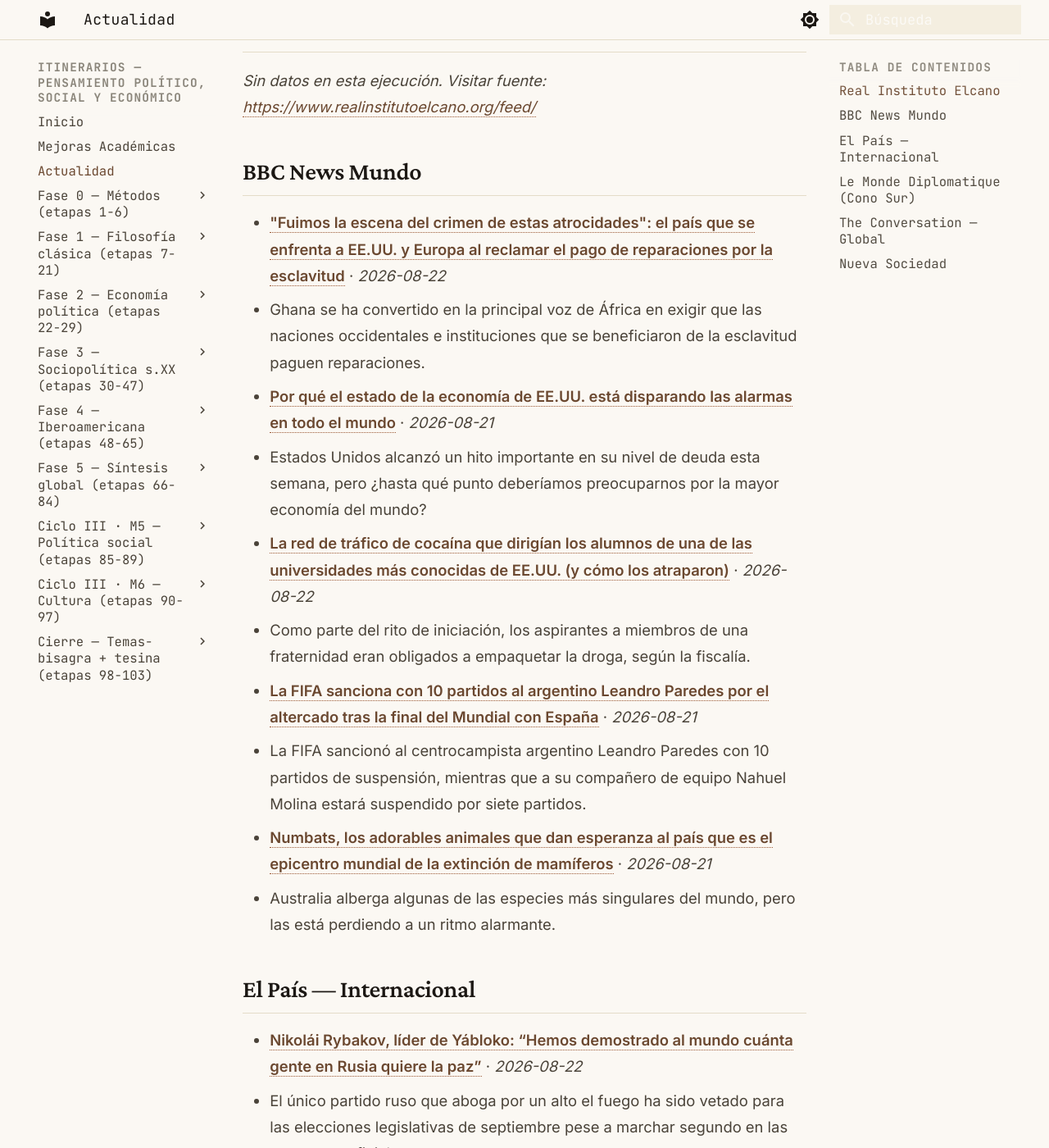
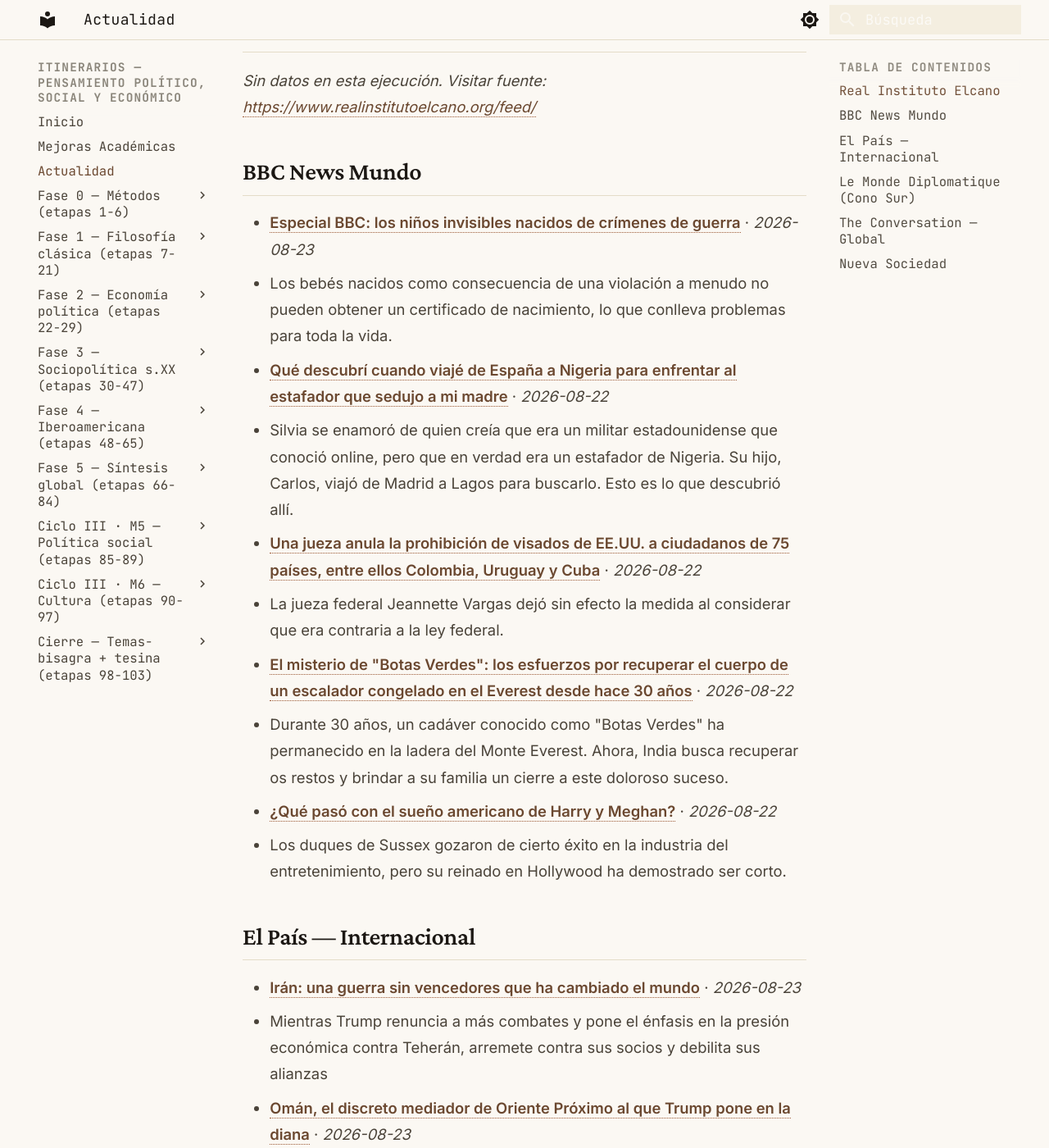
Before and after one commit to MrSpagVi/Curso, an MkDocs documentation site: the page built from docs/actualidad.md, in a window 1280 px wide and 1400 px high, scrolled down 643 px. Shown: the whole window at 82% size. Built offline with MkDocs 1.6.1 and Material for MkDocs 9.7.7, drawn with Linux system fonts in a browser that asks for light colours; some of the changed text lies outside the part shown.

Commit message:
auto: actualidad 2026-08-23

```diff
--- a/docs/actualidad.md
+++ b/docs/actualidad.md
@@ -17,29 +17,29 @@ _Sin datos en esta ejecución. Visitar fuente: [https://www.realinstitutoelcano.
 
 ## BBC News Mundo
 
-- **["Fuimos la escena del crimen de estas atrocidades": el país que se enfrenta a EE.UU. y Europa al reclamar el pago de reparaciones por la esclavitud](https://www.bbc.com/mundo/articles/cm2grpxne10o?at_medium=RSS&at_campaign=rss)** · *2026-08-22*
-  - Ghana se ha convertido en la principal voz de África en exigir que las naciones occidentales e instituciones que se beneficiaron de la esclavitud paguen reparaciones.
-- **[Por qué el estado de la economía de EE.UU. está disparando las alarmas en todo el mundo](https://www.bbc.com/mundo/articles/cg5lrejv18yo?at_medium=RSS&at_campaign=rss)** · *2026-08-21*
-  - Estados Unidos alcanzó un hito importante en su nivel de deuda esta semana, pero ¿hasta qué punto deberíamos preocuparnos por la mayor economía del mundo?
-- **[La red de tráfico de cocaína que dirigían los alumnos de una de las universidades más conocidas de EE.UU. (y cómo los atraparon)](https://www.bbc.com/mundo/articles/c8dnv832zqvo?at_medium=RSS&at_campaign=rss)** · *2026-08-22*
-  - Como parte del rito de iniciación, los aspirantes a miembros de una fraternidad eran obligados a empaquetar la droga, según la fiscalía.
-- **[La FIFA sanciona con 10 partidos al argentino Leandro Paredes por el altercado tras la final del Mundial con España](https://www.bbc.com/mundo/articles/cz7d4g3r514o?at_medium=RSS&at_campaign=rss)** · *2026-08-21*
-  - La FIFA sancionó al centrocampista argentino Leandro Paredes con 10 partidos de suspensión, mientras que a su compañero de equipo Nahuel Molina estará suspendido por siete partidos.
-- **[Numbats, los adorables animales que dan esperanza al país que es el epicentro mundial de la extinción de mamíferos](https://www.bbc.com/mundo/articles/ckg3j4r6l07o?at_medium=RSS&at_campaign=rss)** · *2026-08-21*
-  - Australia alberga algunas de las especies más singulares del mundo, pero las está perdiendo a un ritmo alarmante.
+- **[Especial BBC: los niños invisibles nacidos de crímenes de guerra](https://www.bbc.com/mundo/articles/c5yevxyd21eo?at_medium=RSS&at_campaign=rss)** · *2026-08-23*
+  - Los bebés nacidos como consecuencia de una violación a menudo no pueden obtener un certificado de nacimiento, lo que conlleva problemas para toda la vida.
+- **[Qué descubrí cuando viajé de España a Nigeria para enfrentar al estafador que sedujo a mi madre](https://www.bbc.com/mundo/articles/cj9dxw4wxwyo?at_medium=RSS&at_campaign=rss)** · *2026-08-22*
+  - Silvia se enamoró de quien creía que era un militar estadounidense que conoció online, pero que en verdad era un estafador de Nigeria. Su hijo, Carlos, viajó de Madrid a Lagos para buscarlo. Esto es lo que descubrió allí.
+- **[Una jueza anula la prohibición de visados de EE.UU. a ciudadanos de 75 países, entre ellos Colombia, Uruguay y Cuba](https://www.bbc.com/mundo/articles/cp3r3nn6nnxo?at_medium=RSS&at_campaign=rss)** · *2026-08-22*
+  - La jueza federal Jeannette Vargas dejó sin efecto la medida al considerar que era contraria a la ley federal.
+- **[El misterio de "Botas Verdes": los esfuerzos por recuperar el cuerpo de un escalador congelado en el Everest desde hace 30 años](https://www.bbc.com/mundo/articles/c62v4p573p5o?at_medium=RSS&at_campaign=rss)** · *2026-08-22*
+  - Durante 30 años, un cadáver conocido como "Botas Verdes" ha permanecido en la ladera del Monte Everest. Ahora, India busca recuperar os restos y brindar a su familia un cierre a este doloroso suceso.
+- **[¿Qué pasó con el sueño americano de Harry y Meghan?](https://www.bbc.com/mundo/articles/c5yv12d5r0no?at_medium=RSS&at_campaign=rss)** · *2026-08-22*
+  - Los duques de Sussex gozaron de cierto éxito en la industria del entretenimiento, pero su reinado en Hollywood ha demostrado ser corto.
 
 ## El País — Internacional
 
-- **[Nikolái Rybakov, líder de Yábloko: “Hemos demostrado al mundo cuánta gente en Rusia quiere la paz”](https://elpais.com/internacional/2026-08-22/nikolai-rybakov-lider-de-yabloko-hemos-demostrado-al-mundo-cuanta-gente-en-rusia-quiere-la-paz.html)** · *2026-08-22*
-  - El único partido ruso que aboga por un alto el fuego ha sido vetado para las elecciones legislativas de septiembre pese a marchar segundo en las encuestas oficiales
+- **[Irán: una guerra sin vencedores que ha cambiado el mundo](https://elpais.com/internacional/2026-08-23/iran-una-guerra-sin-vencedores-que-ha-cambiado-el-mundo.html)** · *2026-08-23*
+  - Mientras Trump renuncia a más combates y pone el énfasis en la presión económica contra Teherán, arremete contra sus socios y debilita sus alianzas
+- **[Omán, el discreto mediador de Oriente Próximo al que Trump pone en la diana](https://elpais.com/internacional/2026-08-23/oman-el-discreto-mediador-de-oriente-proximo-al-que-trump-pone-en-la-diana.html)** · *2026-08-23*
+  - El sultanato, una de las puertas al disputado estrecho de Ormuz, negocia con Irán y transmite propuestas a EE UU para que el conflicto no se enquiste
+- **[La sombra de Estados Unidos se alarga sobre el sur de Groenlandia: “Vamos a perder nuestras casas”](https://elpais.com/internacional/europa/informada/2026-08-23/la-sombra-de-estados-unidos-se-alarga-sobre-el-sur-de-groenlandia-vamos-a-perder-nuestras-casas.html)** · *2026-08-23*
+  - El interés de Trump por controlar la gigantesca isla danesa y explotar sus recursos naturales inquieta a la población
 - **[Seguir enterrando la solución de los dos Estados](https://elpais.com/internacional/2026-08-22/seguir-enterrando-la-solucion-de-los-dos-estados.html)** · *2026-08-22*
   - El plan de licitación para la edificación de 1.234 viviendas en la zona E1, que rodea Jerusalén, culmina un proyecto acariciado por gobiernos israelíes de todo signo. Lo que cambia ahora es la impunidad con que Israel podría llevarlo a cabo
-- **[El país más caro del mundo se acerca a la UE empujado por el alto coste de la vida](https://elpais.com/internacional/2026-08-22/el-pais-mas-caro-del-mundo-se-acerca-a-la-ue-empujado-por-el-alto-coste-de-la-vida.html)** · *2026-08-22*
-  - La escalada de precios aviva la pulsión europeísta en Islandia, que en una semana someterá a consulta popular su entrada en el club comunitario
 - **[La ruta de la seda ártica de China ya es una realidad](https://elpais.com/opinion/2026-08-22/la-ruta-de-la-seda-artica-de-china-ya-es-una-realidad.html)** · *2026-08-22*
   - El avance global de Pekín no es principalmente militar ni diplomático; es sobre todo industrial
-- **[¿Pueden los progresistas de Estados Unidos impulsar el crecimiento económico?](https://elpais.com/opinion/2026-08-21/pueden-los-progresistas-de-estados-unidos-impulsar-el-crecimiento-economico.html)** · *2026-08-21*
-  - Para que triunfen políticos como Mamdani no basta con la redistribución; hace falta también un programa que fomente la actividad, el empleo de calidad y la capacidad productiva
 
 ## Le Monde Diplomatique (Cono Sur)
 
@@ -47,16 +47,16 @@ _Sin datos en esta ejecución. Visitar fuente: [https://www.eldiplo.org/feed/](h
 
 ## The Conversation — Global
 
+- **[Why water rights aren’t enough to fix South Africa’s deeply unequal farming sector](https://theconversation.com/why-water-rights-arent-enough-to-fix-south-africas-deeply-unequal-farming-sector-286293)** · *2026-08-23*
+  - Without finance, infrastructure and power, many Black South African farmers remain dependent on white commercial farmers.
+- **[DR Congo’s riverboat economy – how a floating transport system tells the country’s story](https://theconversation.com/dr-congos-riverboat-economy-how-a-floating-transport-system-tells-the-countrys-story-288941)** · *2026-08-23*
+  - Baleinières, handmade wooden cargo ships, are floating microcosms of life in the DR Congo.
+- **[Air traffic control is becoming more automated. Is regulation keeping up?](https://theconversation.com/air-traffic-control-is-becoming-more-automated-is-regulation-keeping-up-288444)** · *2026-08-23*
+  - Automation is expected to make air traffic controllers’ jobs a bit easier. But instead it could add more work and lead to more mistakes being made.
 - **[Using thunderquakes to X-ray Earth – a new study shows urban seismology in action](https://theconversation.com/using-thunderquakes-to-x-ray-earth-a-new-study-shows-urban-seismology-in-action-289961)** · *2026-08-21*
   - With the help of thunderstorms and everyday fiber-optic cables, these scientists are revealing a hidden world underground.
-- **[Jason Arday press coverage: the volume of articles on this story should make editors reflect](https://theconversation.com/jason-arday-press-coverage-the-volume-of-articles-on-this-story-should-make-editors-reflect-290282)** · *2026-08-21*
+- **[Jason Arday press coverage: analysis of the volume and type of articles](https://theconversation.com/jason-arday-press-coverage-analysis-of-the-volume-and-type-of-articles-290282)** · *2026-08-21*
   - New analysis of articles about Arday show the volume of coverage he faced in the final weeks of his life.
-- **[Zambia’s messy but decisive election: government shows strength; democracy shows weakness](https://theconversation.com/zambias-messy-but-decisive-election-government-shows-strength-democracy-shows-weakness-289953)** · *2026-08-21*
-  - How the re-elected government uses its new dominance will influence Zambian politics well beyond this election.
-- **[‘Tree of justice’ protest: how Vietnamese youth are mobilising online to hold the powerful to account](https://theconversation.com/tree-of-justice-protest-how-vietnamese-youth-are-mobilising-online-to-hold-the-powerful-to-account-290076)** · *2026-08-21*
-  - What started with the death of young woman in a traffic accident has escalated into a general protest about a lack of accountability for the powerful.
-- **[Classical music lovers can be as fanatical as Swifties – just read their letters](https://theconversation.com/classical-music-lovers-can-be-as-fanatical-as-swifties-just-read-their-letters-289742)** · *2026-08-21*
-  - Classical music lovers might think they’re different from pop music stans but letters show their love and devotion run just as deep.
 
 ## Nueva Sociedad
 
```
Also changed, not shown: other parts of docs/actualidad.md (+1 -1 lines).
